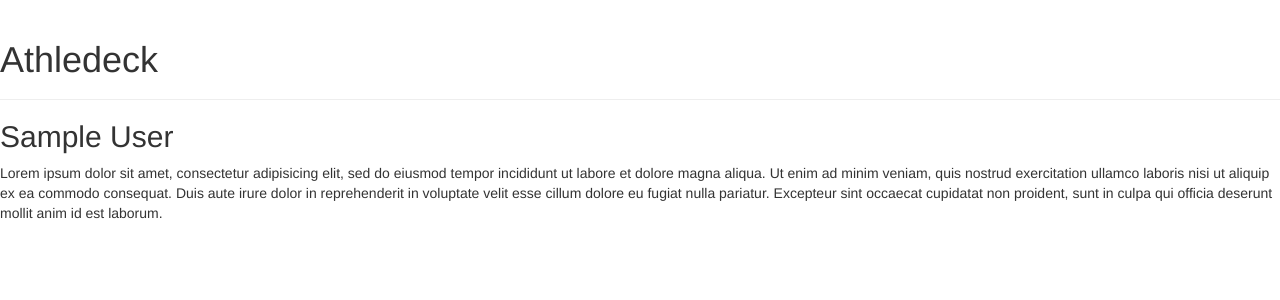
After one commit to jdibiccari/athledeck, a Django app: page /athlete/1/ in a window 1280 px wide. The commit adds this page. Shown: the top 300 px of the page. Run offline with Django 3.2, Linux system fonts and the light colour scheme; tables that the repository leaves empty hold one stand-in row (values such as "Sample post"); some libraries are stand-ins or nearby versions.

Commit message:
css files not loading and athlete show

```diff
--- a/athledeck/templates/athletes/base.html
+++ b/athledeck/templates/athletes/base.html
@@ -6,7 +6,7 @@
     <meta charset="UTF-8">
     <title>Athledeck</title>
     <link rel="stylesheet" href="//maxcdn.bootstrapcdn.com/bootstrap/3.2.0/css/bootstrap.min.css">
-    <link rel="stylesheet" href="{% static 'css/main.css' %}">
+    <link rel="stylesheet" href="{% static 'css/athledeck.css' %}">
    </head>
   <body>
     <div class="page-header">
--- a/athledeck/templates/athletes/index.html
+++ b/athledeck/templates/athletes/index.html
@@ -4,7 +4,7 @@
 <div class="wrapper">
   <ul>
   {% for athlete in athletes %}
-    <li>{{athlete}}</li>
+    <li><a href="{% url 'athledeck.views.show' pk=athlete.pk %}">{{athlete}}</a></li>
       <ul>
         <li>{{athlete.sport}}</li>
         <li>{{athlete.league}}</li>
--- /dev/null
+++ b/athledeck/templates/athletes/show.html
@@ -0,0 +1,11 @@
+{% extends 'athletes/base.html' %}
+
+{% block content %}
+  <h2>{{athlete}}</h2>
+  <p>Lorem ipsum dolor sit amet, consectetur adipisicing elit, sed do eiusmod
+  tempor incididunt ut labore et dolore magna aliqua. Ut enim ad minim veniam,
+  quis nostrud exercitation ullamco laboris nisi ut aliquip ex ea commodo
+  consequat. Duis aute irure dolor in reprehenderit in voluptate velit esse
+  cillum dolore eu fugiat nulla pariatur. Excepteur sint occaecat cupidatat non
+  proident, sunt in culpa qui officia deserunt mollit anim id est laborum.</p>
+{% endblock %}
--- a/athledeck/urls.py
+++ b/athledeck/urls.py
@@ -3,4 +3,5 @@ from . import views
 
 urlpatterns = patterns('',
     url(r'^$', views.index),
+    url(r'^athlete/(?P<pk>[0-9]+)/$', views.show)
 )
--- a/athledeck/views.py
+++ b/athledeck/views.py
@@ -1,6 +1,10 @@
-from django.shortcuts import render
+from django.shortcuts import get_object_or_404, render
 from . models import Athlete
 
 def index(request):
   athletes = Athlete.objects.all()
   return render(request, 'athletes/index.html', {'athletes': athletes})
+
+def show(request, pk):
+  athlete = get_object_or_404(Athlete, pk=pk)
+  return render(request, 'athletes/show.html', {'athlete': athlete})
```
Also changed, not shown: static/css/athledeck.css (renamed from static/css/main.css).
